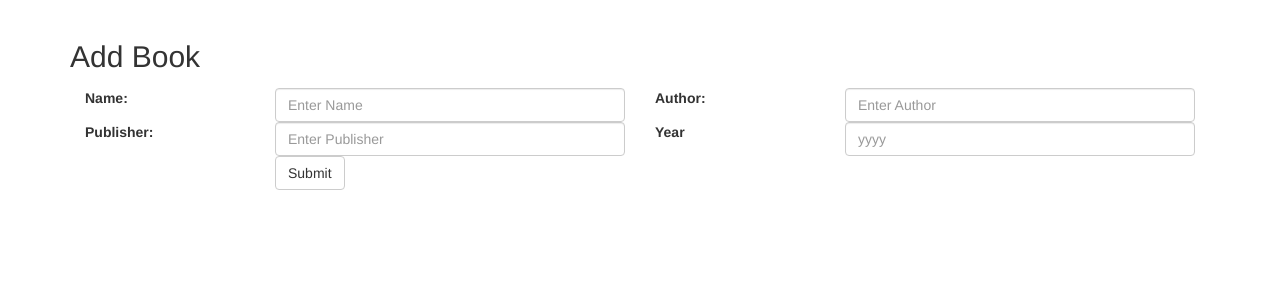
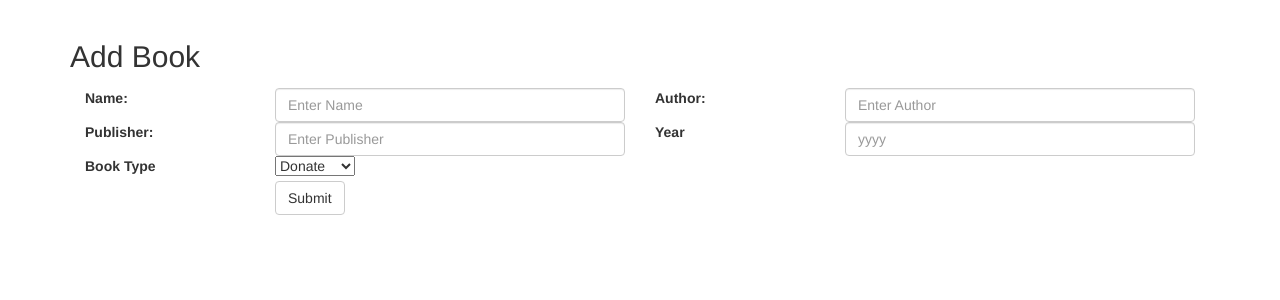
Before and after one commit to ErPrabin/book-storing-system, a Django app: page /add-book in a window 1280 px wide. Shown: the part 52-352 px from the top of the page. Run offline with Django 3.2, Linux system fonts and the light colour scheme; parts of the project's set-up code (start-up, migrations or seed data) failed here and were passed over; some libraries are stand-ins or nearby versions.

Commit message:
donate purchase to book

```diff
--- a/Book/models.py
+++ b/Book/models.py
@@ -11,6 +11,7 @@ class Book(models.Model):
     author=models.CharField(max_length=200)
     publisher=models.CharField(max_length=200)
     year=models.CharField(max_length=200)
+    book_type=models.CharField(max_length=200)
     user = models.ForeignKey(CustomUser, on_delete=models.CASCADE)
     created_at=models.DateTimeField(auto_now_add=True, blank=True)
     updated_at= models.DateField(default=timezone.now)
--- a/home/views.py
+++ b/home/views.py
@@ -90,7 +90,7 @@ def releaseBook(request,id):
 
 def addBook(request):
     if request.method=="POST":
-        book=Book(name=request.POST['name'],author=request.POST['author'],publisher=request.POST['publisher'],year=request.POST['year'],user=request.user)
+        book=Book(name=request.POST['name'],author=request.POST['author'],publisher=request.POST['publisher'],book_type=request.POST['book_type'],year=request.POST['year'],user=request.user)
         book.save()
         messages.success(request, 'Book Added.')
         return redirect('/')
--- a/templates/addbook.html
+++ b/templates/addbook.html
@@ -28,7 +28,7 @@
       <input type="text" class="form-control" id="date" placeholder="yyyy" name="year">
     </div>
   </div>
-  <!-- <div class="form-group">
+  <div class="form-group">
     <label class="control-label col-sm-2" for="date">Book Type</label>
     <div class="col-sm-4">
         <select name="book_type" id="">
@@ -36,7 +36,7 @@
             <option value="purchase">purchase</option>
         </select>
     </div>
-  </div> -->
+  </div>
   <div class="form-group">
     <div class="col-sm-offset-2 col-sm-10">
       <button type="submit" class="btn btn-default">Submit</button>
```
Also changed, not shown: Book/migrations/0002_book_book_type.py (added).
